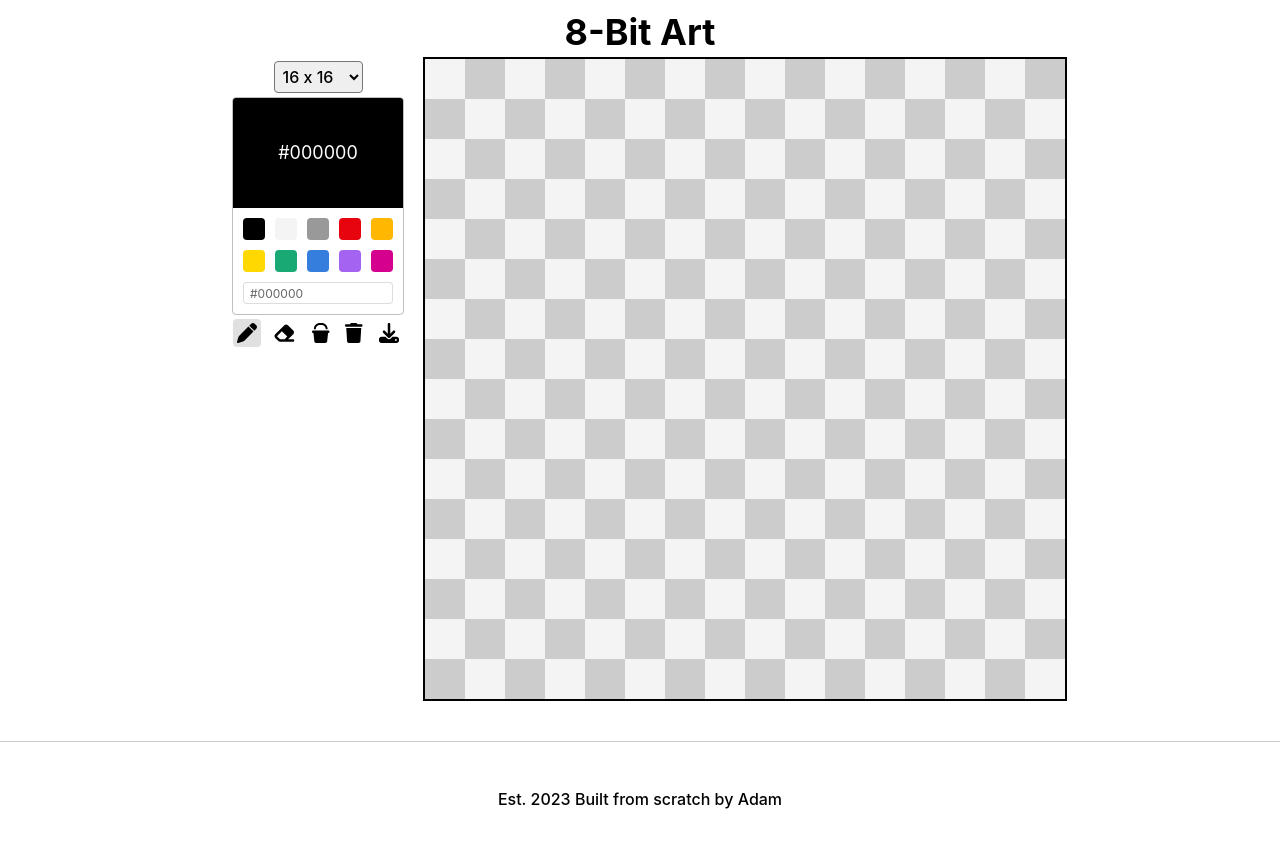
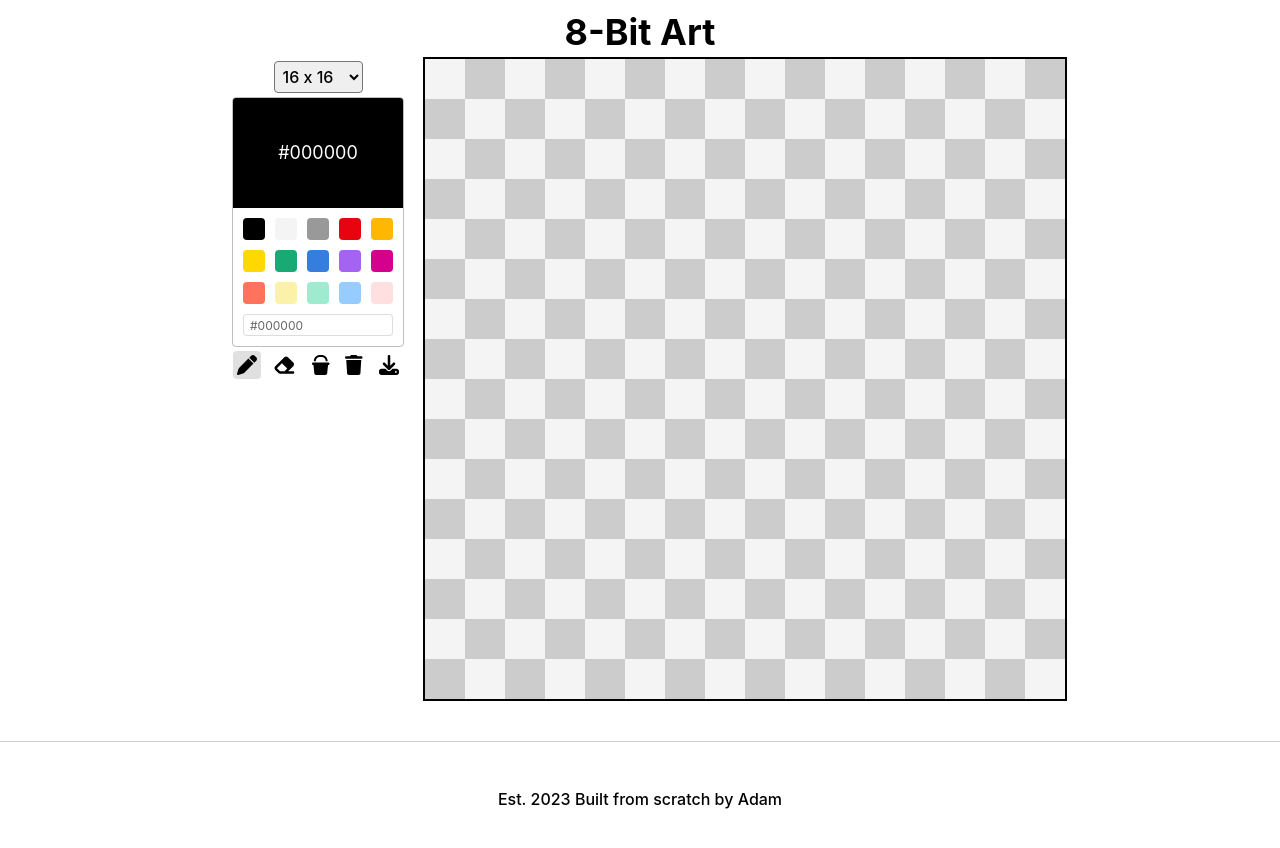
Before and after one commit to adamjanicki2/8bitart, a React (Create React App) app: page / in a window 1280 px wide. Shown: the top 848 px of the page. Built offline with nearby package versions, Linux system fonts and the light colour scheme.

Commit message:
new colors

```diff
--- a/src/components/ColorPicker.tsx
+++ b/src/components/ColorPicker.tsx
@@ -24,6 +24,12 @@ const COLORS = [
   "#A463F1",
   // pink
   "#D5008E",
+  // light colors
+  "#FF725C",
+  "#FBF1A9",
+  "#9EEBCF",
+  "#96CCFF",
+  "#FFDFDF",
 ] as const;
 
 const ColorPicker = ({ color, onColorChange }: Props) => {
```
